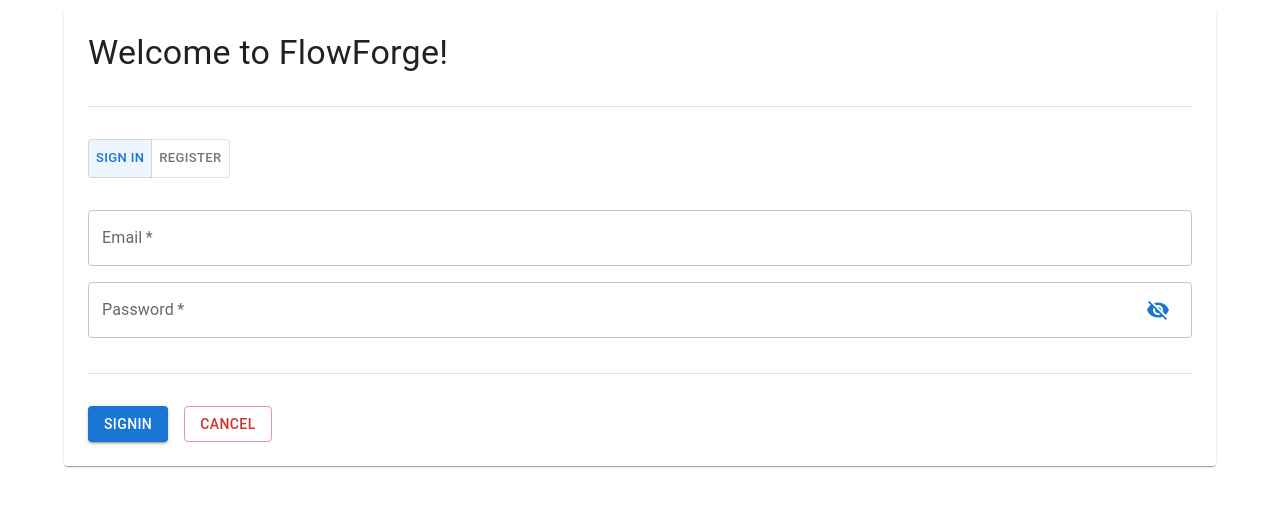
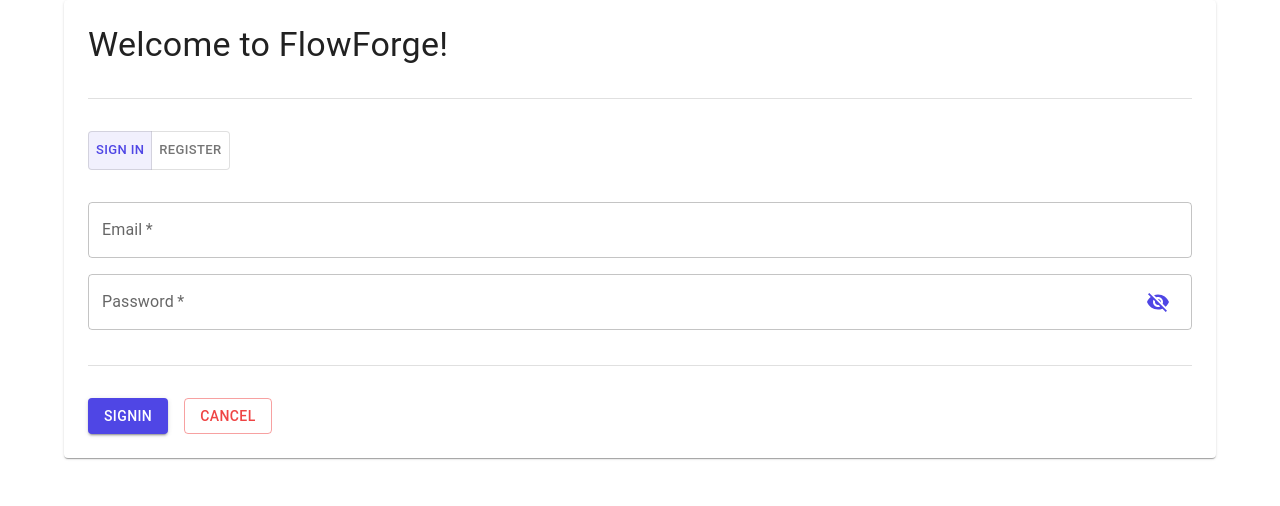
Before and after one commit to MitchellCollins/flow-forge, a Next.js app in the folder frontend/: page /auth in a window 1280 px wide. Shown: the top 506 px of the page. Built offline with nearby package versions, Linux system fonts and the light colour scheme.

Commit message:
Created Theme & Mode State

```diff
--- /dev/null
+++ b/frontend/src/context/ThemeModeProvider.tsx
@@ -0,0 +1,42 @@
+import { createContext, ReactNode, useEffect, useState } from "react";
+import { CssBaseline, ThemeProvider } from "@mui/material";
+import { createMuiTheme } from "@/theme/theme";
+
+export type Mode = "light" | "dark";
+
+export const ThemeModeContext = createContext<{ mode: Mode; changeMode: (newMode: Mode) => void }>({
+  mode: "light",
+  changeMode: () => {},
+});
+
+export function ThemeModeProvider({ children }: { children: ReactNode }) {
+  const [mode, setMode] = useState<Mode>("light");
+
+  // Creates the theme
+  const theme = createMuiTheme(mode);
+
+  const MODE_KEY = "mode";
+
+  // Gets mode from local storage
+  useEffect(() => {
+    setMode((localStorage.getItem(MODE_KEY) || "light") as Mode);
+  }, []);
+
+  // Puts updated mode into local storage
+  useEffect(() => {
+    localStorage.setItem(MODE_KEY, mode);
+  }, [mode]);
+
+  const changeMode = (newMode: Mode) => {
+    setMode(newMode);
+  };
+
+  return (
+    <ThemeModeContext value={{ mode, changeMode }}>
+      <ThemeProvider theme={theme}>
+        <CssBaseline />
+        {children}
+      </ThemeProvider>
+    </ThemeModeContext>
+  );
+}
--- /dev/null
+++ b/frontend/src/hooks/useThemeMode.ts
@@ -0,0 +1,4 @@
+import { useContext } from "react";
+import { ThemeModeContext } from "@/context/ThemeModeProvider";
+
+export const useThemeMode = () => useContext(ThemeModeContext);
--- a/frontend/src/pages/_app.tsx
+++ b/frontend/src/pages/_app.tsx
@@ -1,11 +1,14 @@
 import "@/styles/globals.css";
 import type { AppProps } from "next/app";
 import { AuthProvider } from "@/context/AuthProvider";
+import { ThemeModeProvider } from "@/context/ThemeModeProvider";
 
 export default function App({ Component, pageProps }: AppProps) {
   return (
     <AuthProvider>
-      <Component {...pageProps} />
+      <ThemeModeProvider>
+        <Component {...pageProps} />
+      </ThemeModeProvider>
     </AuthProvider>
   );
 }
--- /dev/null
+++ b/frontend/src/theme/base-options.ts
@@ -0,0 +1,22 @@
+import { ThemeOptions } from "@mui/material";
+
+export const baseOptions: ThemeOptions = {
+  palette: {
+    primary: {
+      main: "#4F46E5",
+      dark: "#4338CA",
+    },
+    secondary: {
+      main: "#0EA5E9",
+    },
+    success: {
+      main: "#10B981",
+    },
+    warning: {
+      main: "#F59E0B",
+    },
+    error: {
+      main: "#EF4444",
+    },
+  },
+};
--- /dev/null
+++ b/frontend/src/theme/theme.ts
@@ -0,0 +1,13 @@
+import { deepmerge } from "@mui/utils";
+import { createTheme } from "@mui/material";
+import { baseOptions } from "./base-options";
+import { Mode } from "@/context/ThemeModeProvider";
+
+export const createMuiTheme = (mode: Mode) => {
+  return createTheme(
+    deepmerge(baseOptions, {
+      colorScheme: { light: true, dark: true },
+      palette: { mode },
+    }),
+  );
+};
```
